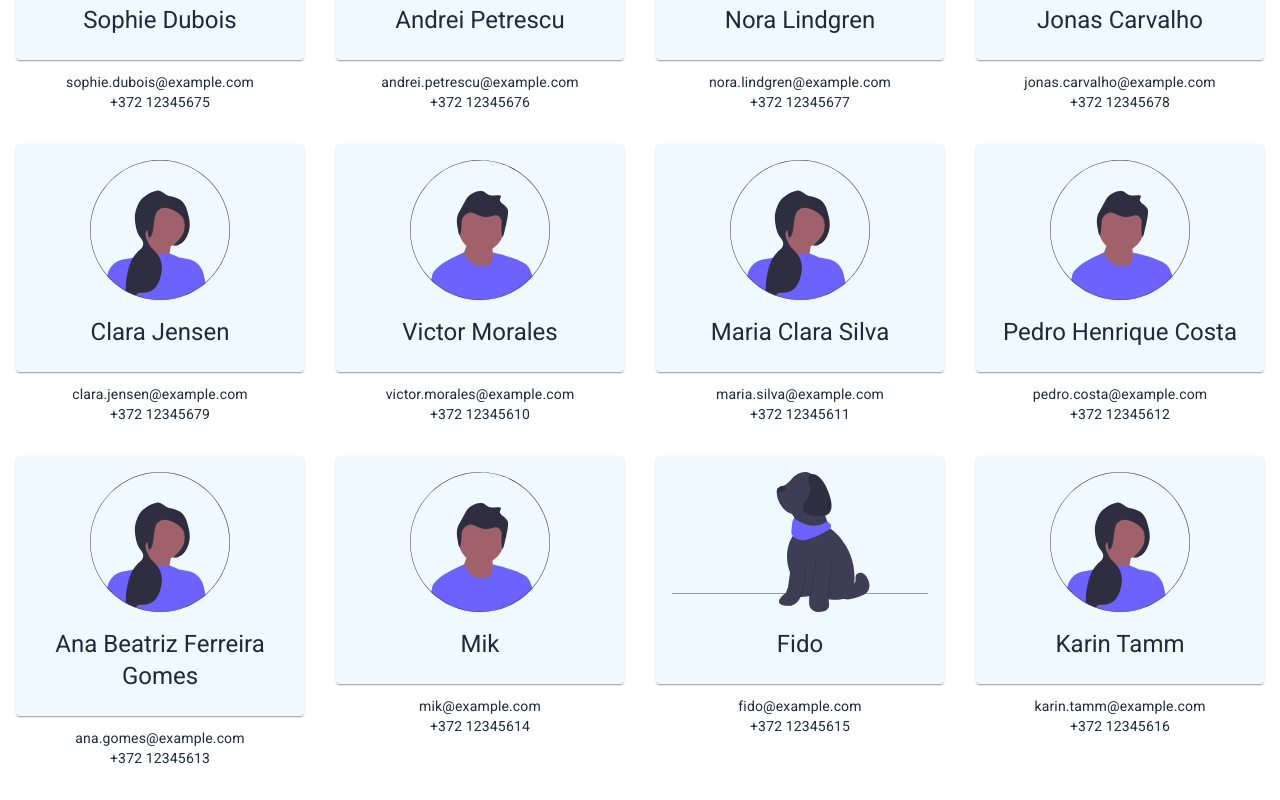
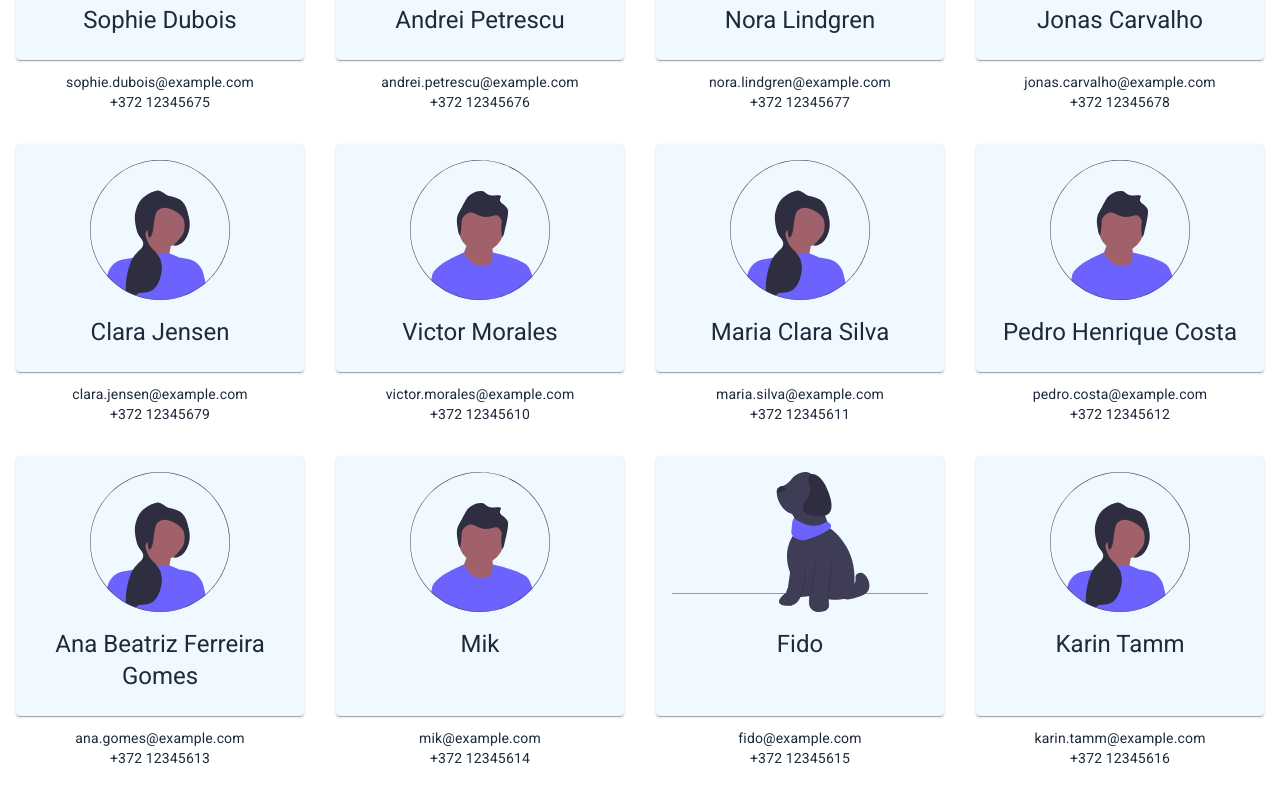
Before and after one commit to hallapmark/webshop, a React (Vite) app: page /employees in a window 1280 px wide. Shown: the part 576-1376 px from the top of the page. Built offline with nearby package versions, Linux system fonts and the light colour scheme.

Commit message:
Make employee card heights uniform within rows

```diff
--- a/src/pages/lists/Employees.jsx
+++ b/src/pages/lists/Employees.jsx
@@ -11,10 +11,14 @@ function Employees() {
   const [employees, setEmployees] = useState(employeesFile.slice());
 
   return (
-    <Grid container spacing={4} mx={2} my={4}>
+    <Grid container spacing={4} alignItems="stretch" mx={2} my={4}>
       {employees.map((employee) => (
-        <Grid size={{xs: 12, sm: 6, md: 4, lg: 3}} key={employee.id}>
-          <Card>
+        <Grid
+          size={{xs: 12, sm: 6, md: 4, lg: 3}}
+          sx={{ display: "flex", flexDirection: "column"}}
+          key={employee.id}
+        >
+          <Card sx={{ display: "flex", flexDirection: "column", height: "100%" }}>
             <CardMedia
               component="img"
               image={`src/assets/${employee.image}`}
@@ -26,7 +30,7 @@ function Employees() {
                 mt: 2
               }}
             />
-            <CardContent sx={{ textAlign: "center" }}>
+            <CardContent sx={{ textAlign: "center", flexGrow: 1}}>
               <Typography variant="h5" >{employee.name}</Typography>
             </CardContent>
           </Card>
```
